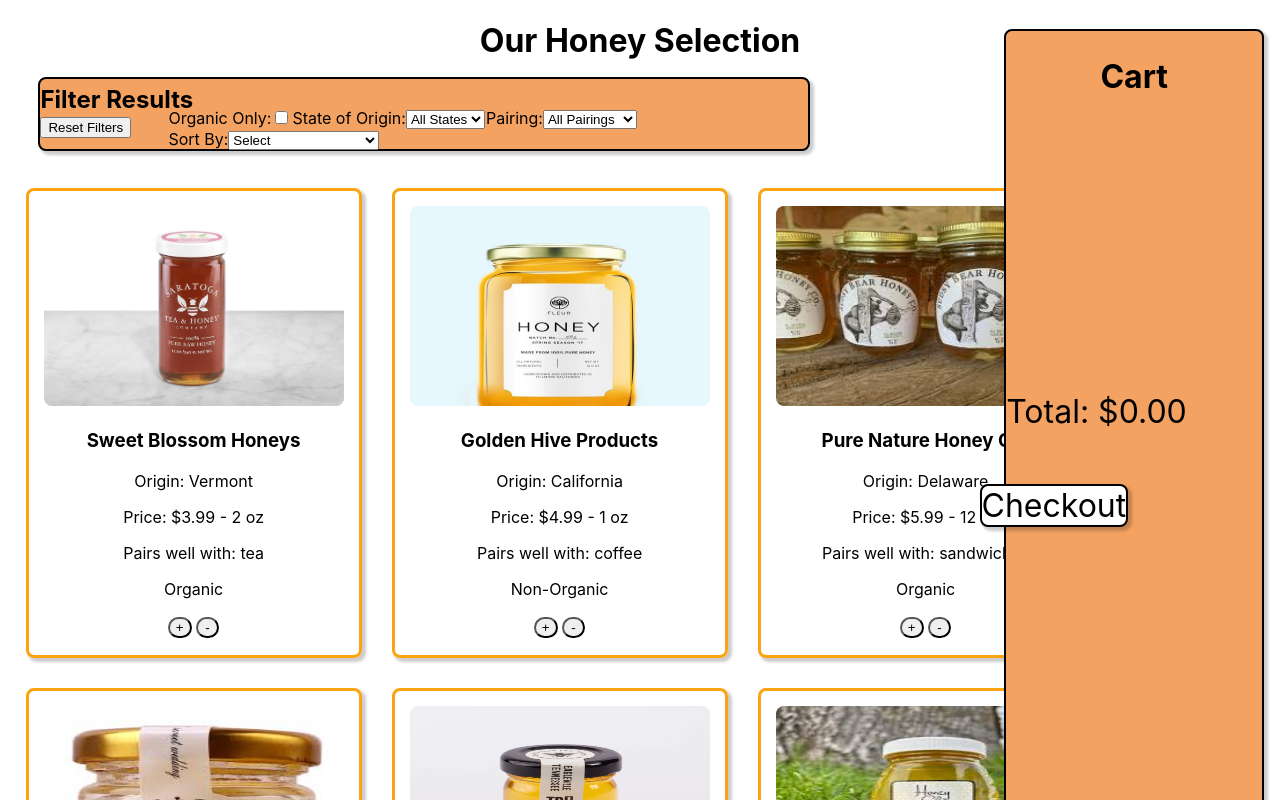
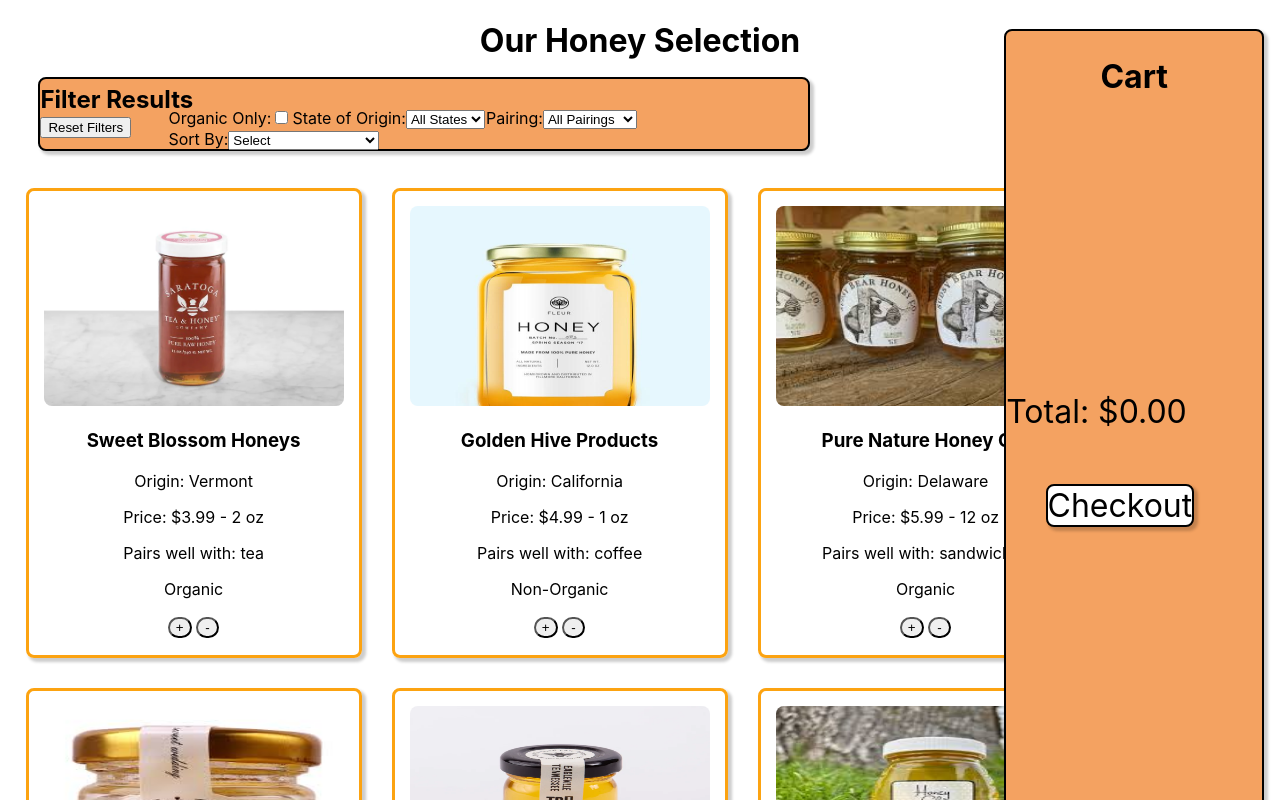
Before and after one commit to trumooo/react-studio, a React (Create React App) app: page / in a window 1280 px wide. Shown: the top 800 px of the page. Built offline with nearby package versions, Linux system fonts and the light colour scheme.

Commit message:
Update App.css

```diff
--- a/src/App.css
+++ b/src/App.css
@@ -109,7 +109,7 @@
 }
 .checkoutbox {
     position: absolute;
-    right: 130px;
+    right: 5vw;
     bottom: 300px;
     font-size: xx-large;
     margin-top: 40px;
```
